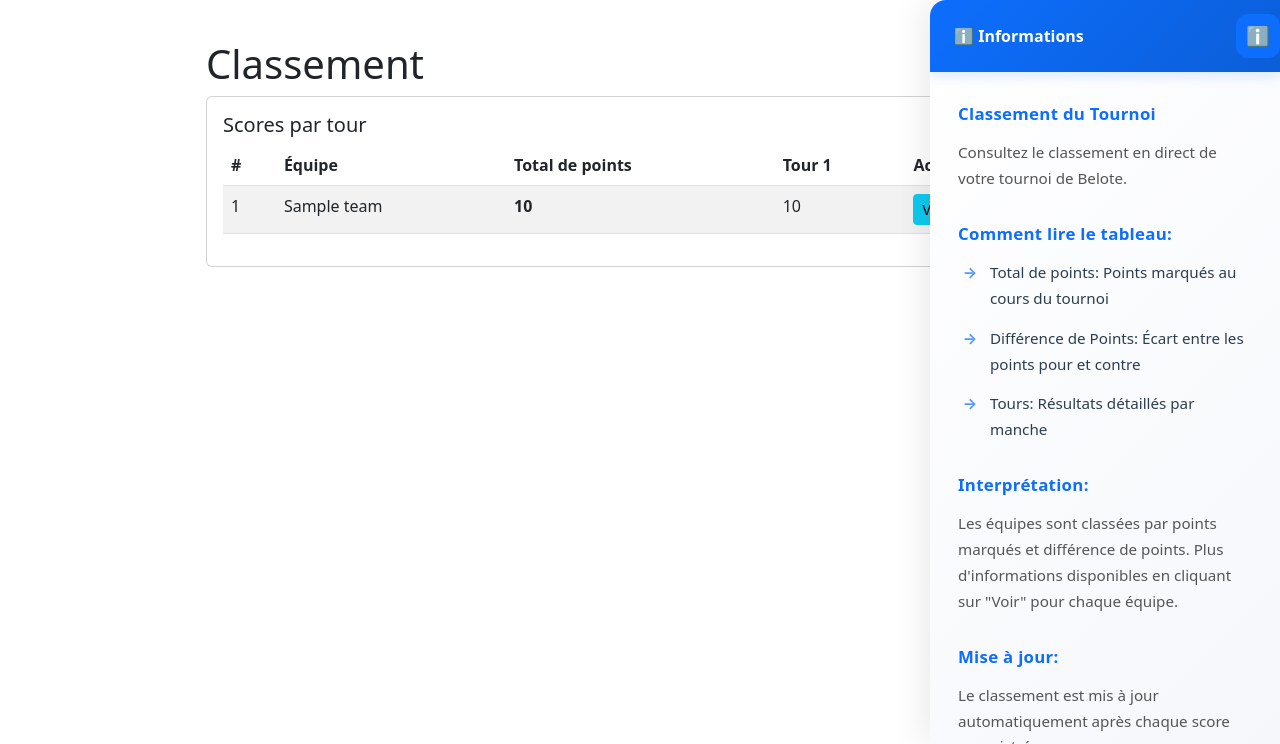
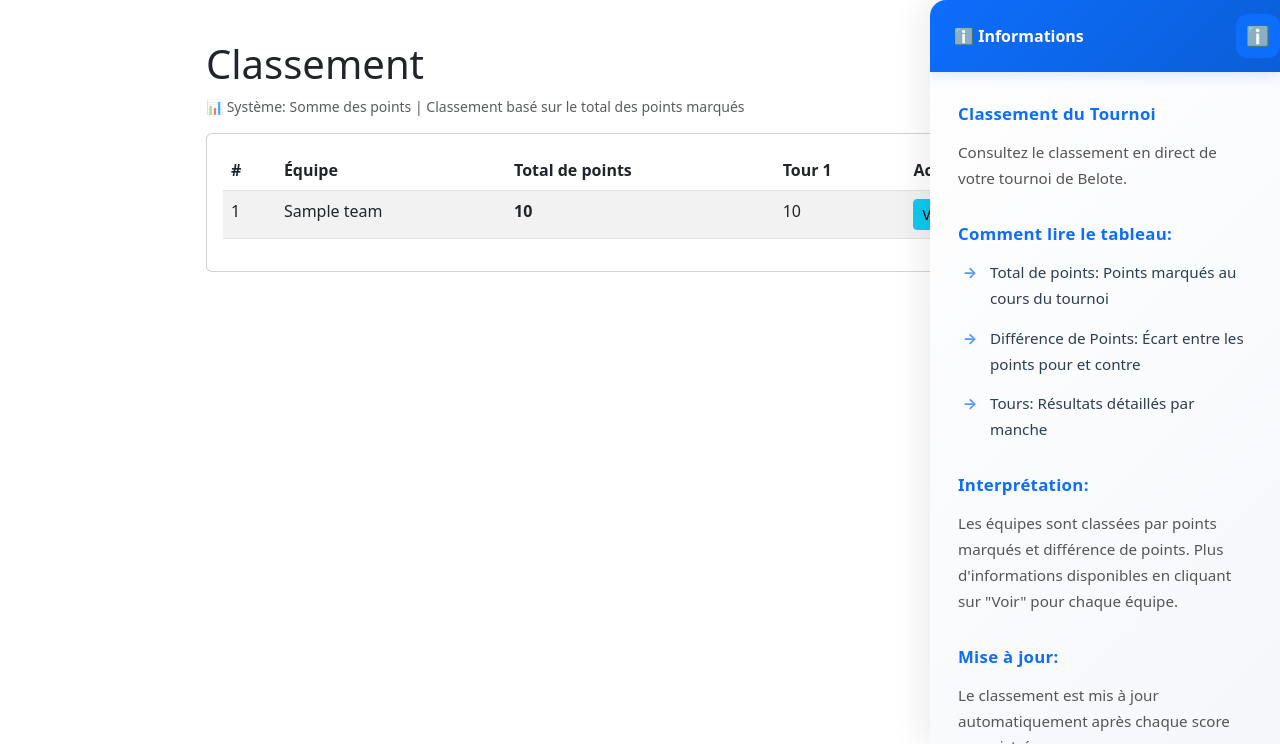
Before and after one commit to littlecrakage/concour-belote-manager, a Flask app: page /ranking in a window 1280 px wide. Shown: the part 56-800 px from the top of the page. Run offline with Flask 3, Linux system fonts and the light colour scheme; tables that the repository leaves empty hold one stand-in row (values such as "Sample post"); some libraries are stand-ins or nearby versions.

Commit message:
update ranking title

```diff
--- a/templates/ranking.html
+++ b/templates/ranking.html
@@ -4,10 +4,15 @@
     <h1>Classement</h1>
 
     {% if tournament and tournament.ranking_system == 'soccer_style' %}
+    <small class="text-muted d-block mb-3">📊 Système: Points (3-1-0) | Victoire: 3 pts, Nul: 1 pt, Défaite: 0 pt</small>
+    {% else %}
+    <small class="text-muted d-block mb-3">📊 Système: Somme des points | Classement basé sur le total des points marqués</small>
+    {% endif %}
+
+    {% if tournament and tournament.ranking_system == 'soccer_style' %}
     <!-- Soccer Style Ranking -->
     <div class="card mb-4">
         <div class="card-body">
-            <p class="text-muted">3 points pour une victoire, 1 pour un nul, 0 pour une défaite</p>
             <div class="table-responsive">
                 <table class="table table-striped">
                     <thead>
@@ -44,7 +49,6 @@
     <!-- Points Sum Ranking (Original) -->
     <div class="card mb-4">
         <div class="card-body">
-            <h5 class="card-title">Scores par tour</h5>
             <div class="table-responsive">
                 <table class="table table-striped">
                     <thead>
```
